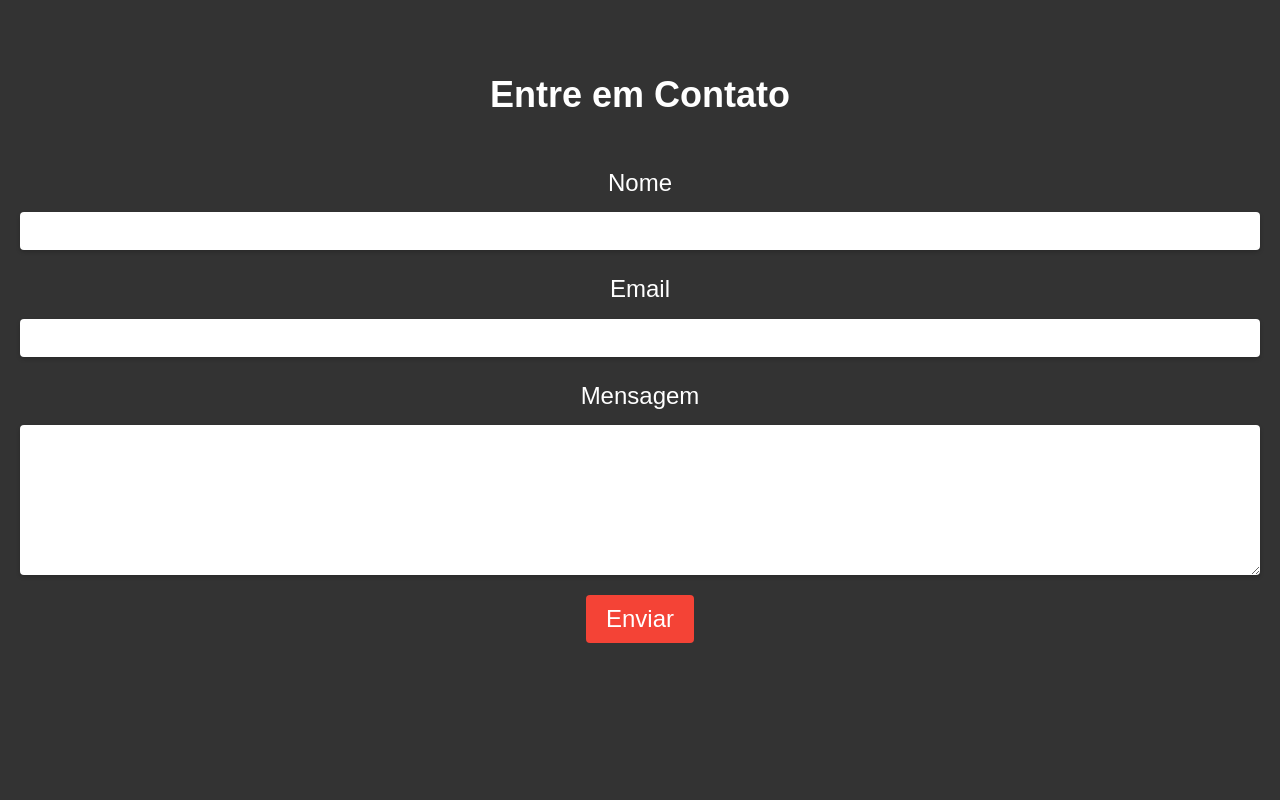
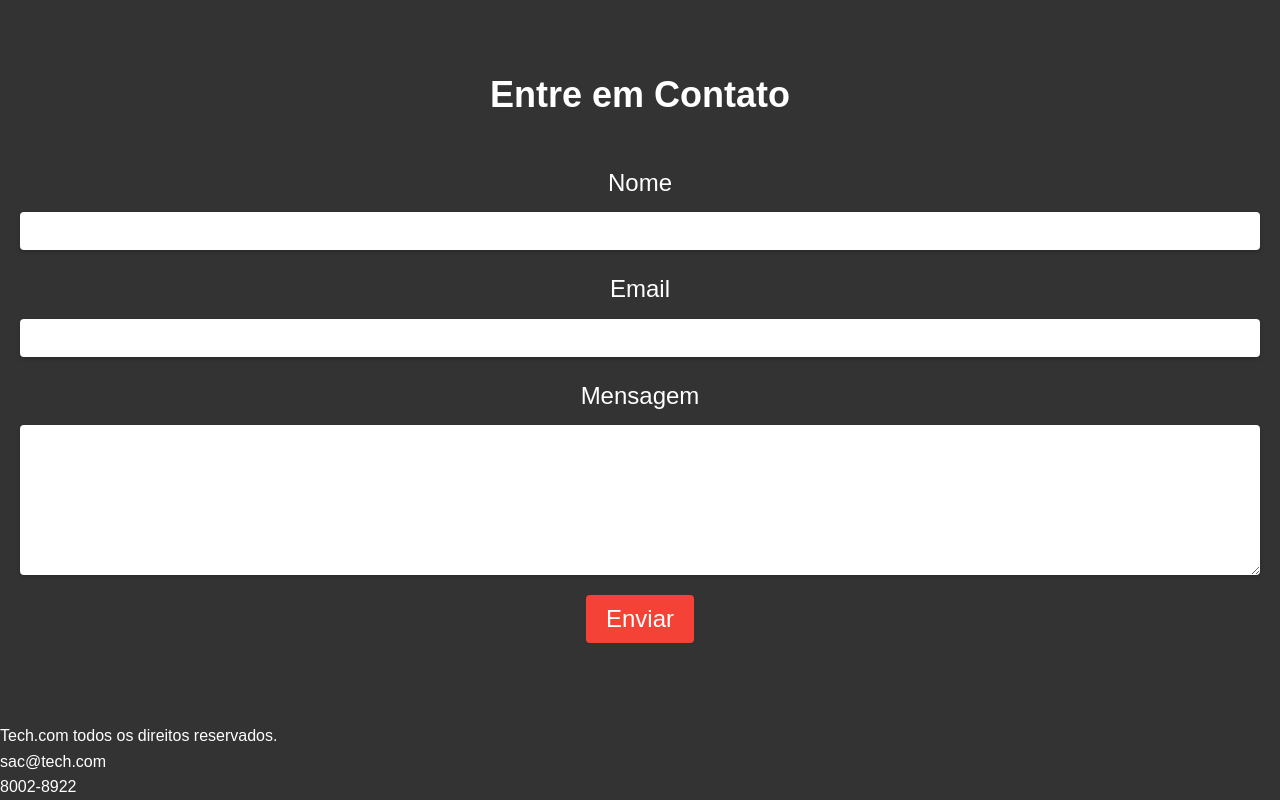
Before and after one commit to paulo-amadeu97/site_tech-.com, a plain HTML site: page index.html in a window 1280 px wide. Shown: the part 1068-1868 px from the top of the page. Before the commit the page ends 1791 px from the top, so only its background shows below. Drawn offline with Linux system fonts and the light colour scheme.

Commit message:
Update index.html

```diff
--- a/index.html
+++ b/index.html
@@ -50,4 +50,11 @@
       </form>
     </section>
   </body>
+  <footer>
+    <div class="rodape">
+      <p>Tech.com todos os direitos reservados.</p>
+      <p>sac@tech.com</p>
+      <p>8002-8922</p>
+    </div>
+  </footer>
 </html>
```
